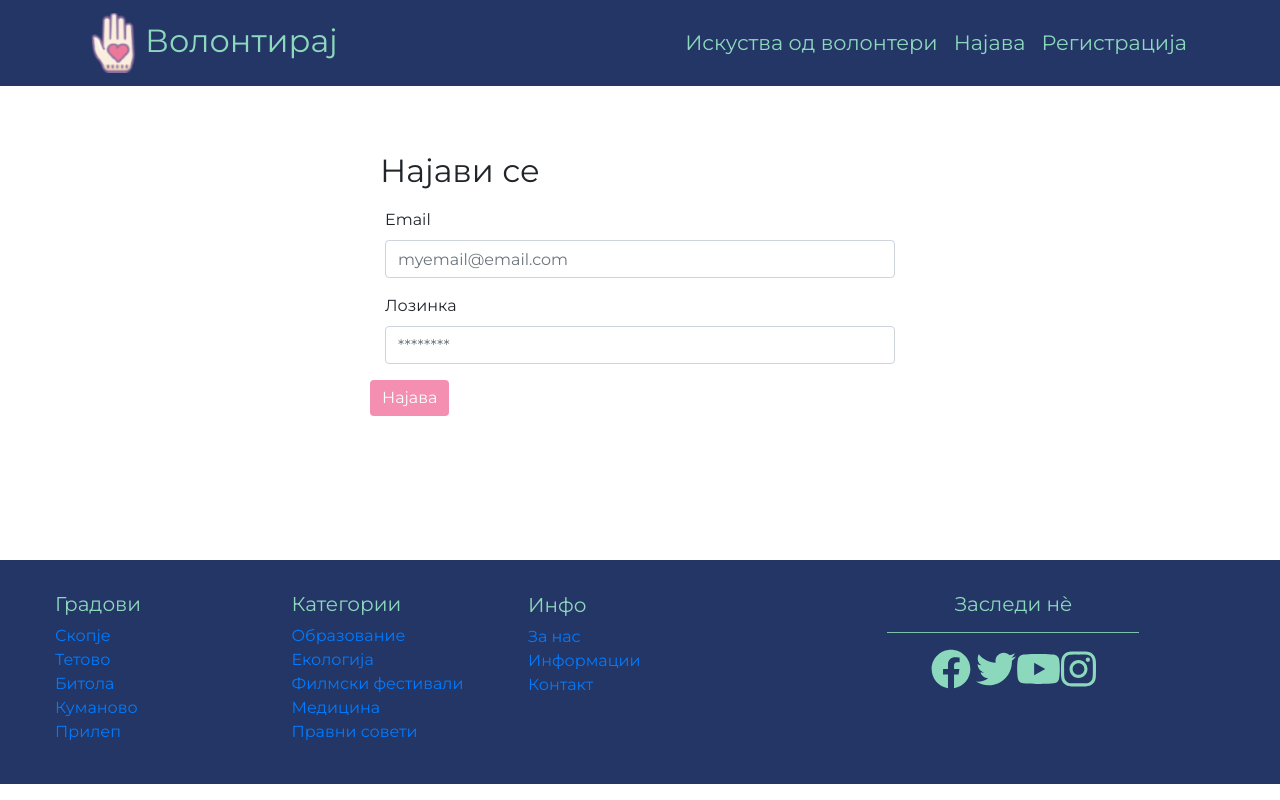
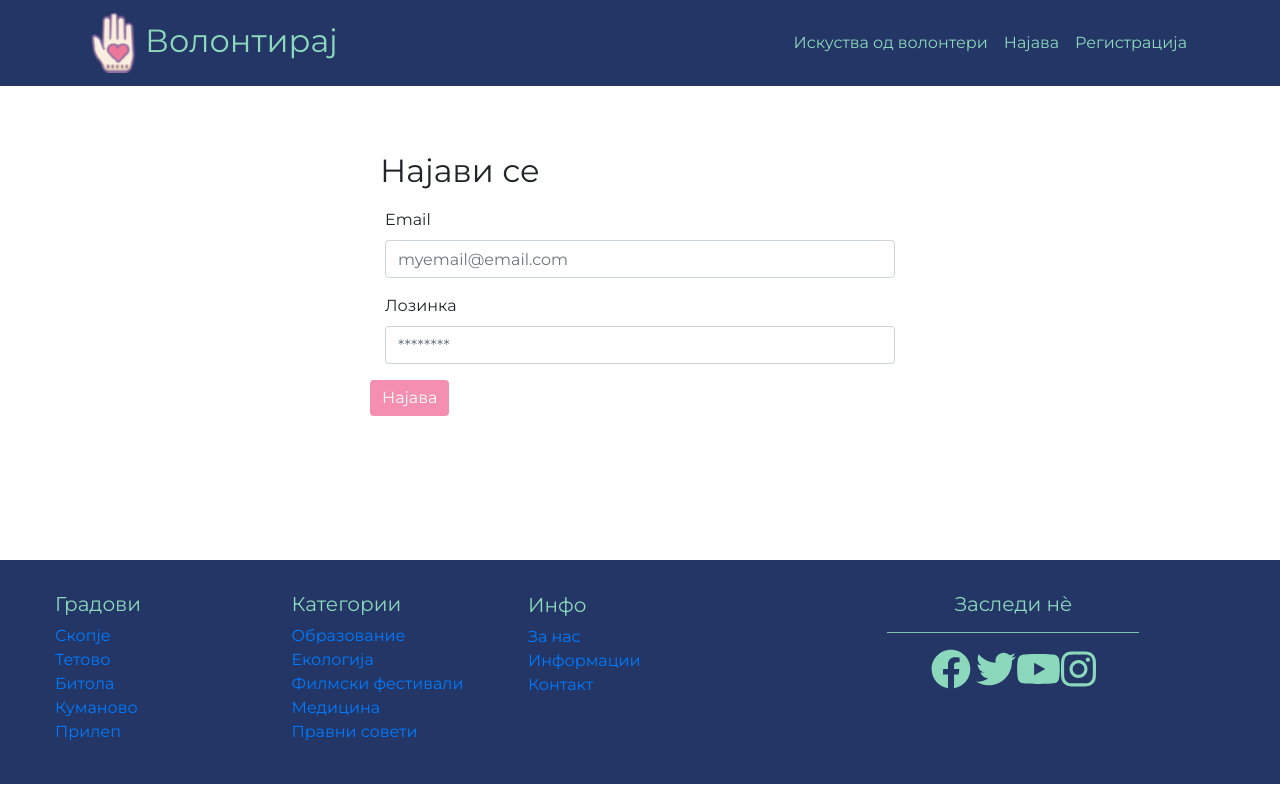
Before and after one commit to AngelaMurgoska/DigitVolunteeringApp, a React (Create React App) app: page /login in a window 1280 px wide. Built offline with nearby package versions, Linux system fonts and the light colour scheme; no server answers.

Commit message:
menu text size

```diff
--- a/src/components/Menu/Menu.css
+++ b/src/components/Menu/Menu.css
@@ -1,5 +1,5 @@
 .menu-text{
-    font-size:1.3em;
+    font-size:1em;
     color:#8bd8bd;
 }
 
```
